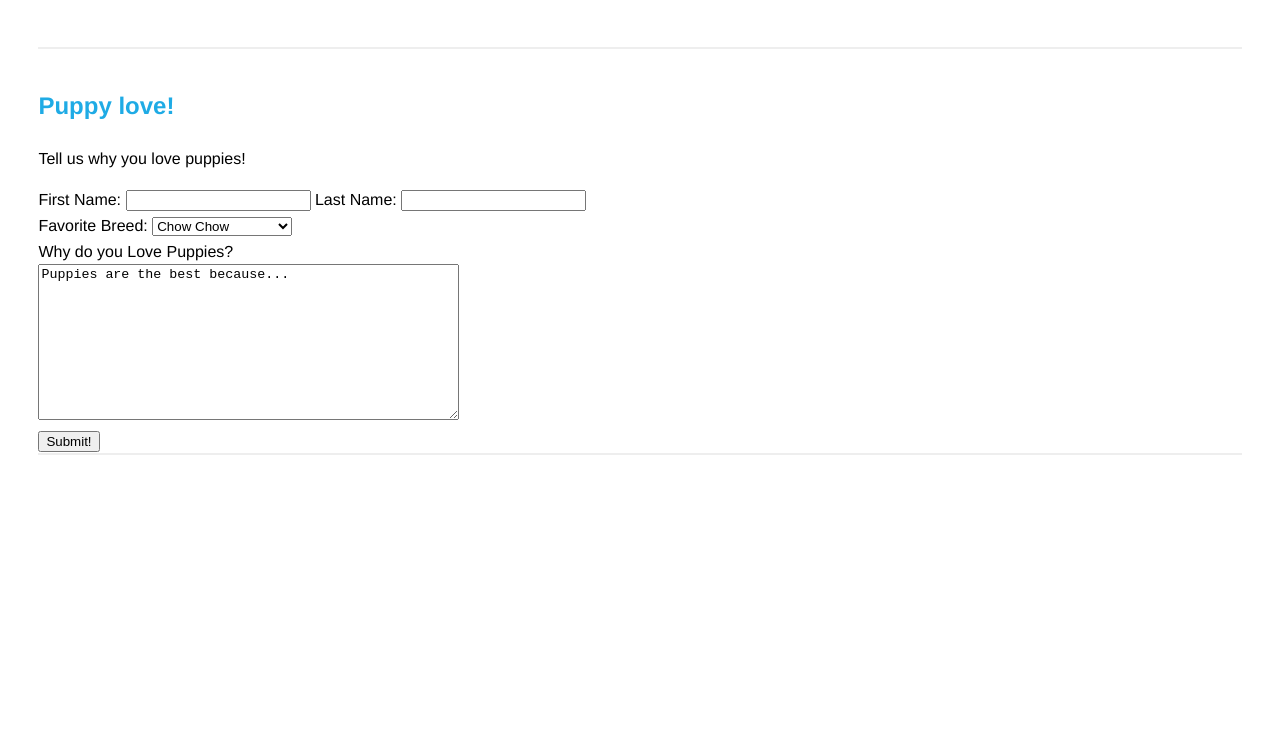
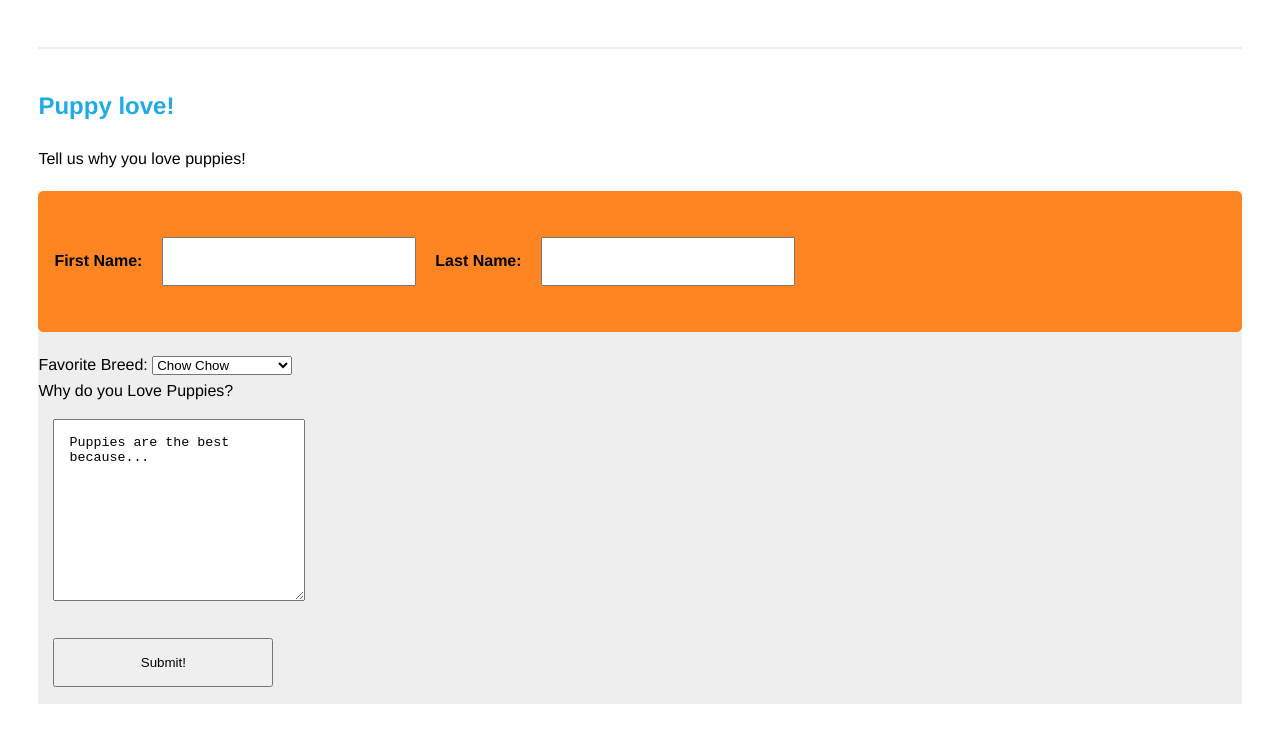
Before and after one commit to llhdc/puppies-CSS, a plain HTML site: page starter_files/index.html in a window 1280 px wide. Shown: the part 1202-1945 px from the top of the page. Before the commit the page ends 1696 px from the top, so only its background shows below. Drawn offline with Linux system fonts and the light colour scheme.

Commit message:
Attempt to style form in style.css for index.html file.

```diff
--- a/starter_files/style.css
+++ b/starter_files/style.css
@@ -5,7 +5,7 @@ font info:
 
 
 colors:
-    light gray - ##eee
+    light gray - #eee
     gray - #dddddd
     yellow - #ffd24a
     orange - #ff8523
@@ -93,3 +93,27 @@ table thead tr td {
   border-color: black;
   padding: 10px;
 }
+
+form {
+  background-color: #eee;
+}
+
+.name {
+  font-weight: bold;
+  padding-top: 30px;
+  padding-bottom: 30px;
+  padding-left: 15px;
+  border: 1px solid #ff8523;
+  border-radius: 5px;
+  background-color: #ff8523;
+  margin: 20px auto;
+}
+
+input, textarea {
+  margin: 15px;
+  padding: 15px;
+  width: 220px;
+
+.city_container {
+  background-color: #eee;
+}
```
